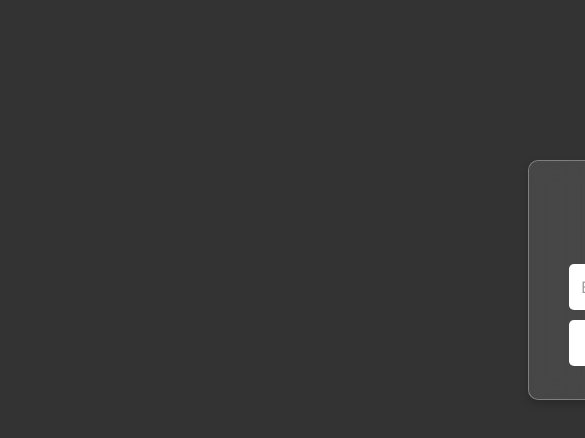
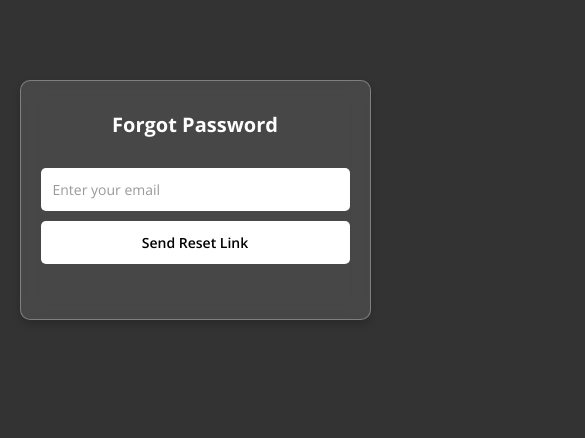
Before and after one commit to Santhosh-The-DeveLoper/Material-recommendation-frontend, a React (Create React App) app: page /forgot-password in a window 390 px wide. Shown: the top 438 px of the page, 585 px wide, since content can reach past the window. Built offline with nearby package versions, Linux system fonts and the light colour scheme; no server answers.

Commit message:
Update ForgotPassword.css

```diff
--- a/src/components/ForgotPassword/ForgotPassword.css
+++ b/src/components/ForgotPassword/ForgotPassword.css
@@ -72,3 +72,23 @@ button:hover {
   display: none;
   margin-top: 10px;
 }
+
+@media (max-width: 480px) {
+  .container-1 {
+    padding: 30px 20px;
+    margin: 5rem auto;
+    width: 90%;
+  }
+
+  .h49 {
+    font-size: 20px;
+  }
+
+  input, button {
+    font-size: 14px;
+  }
+
+  #message {
+    font-size: 14px;
+  }
+}
```
